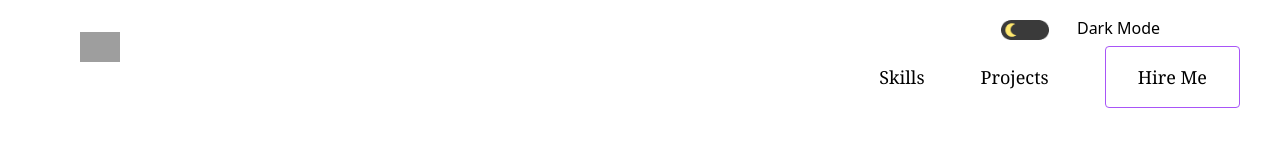
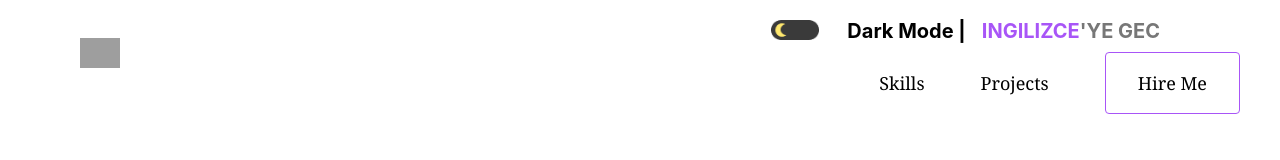
Before and after one commit to NdaTrky/kisiselportfolyo-s12, a React (Vite) app: page / in a window 1280 px wide. Shown: the top 160 px of the page. Built offline with nearby package versions, Linux system fonts and the light colour scheme; grey boxes are pictures that could not be loaded.

Commit message:
ingilizce türkçe dil desteği yapisi temel olarak olusturuldu

```diff
--- a/src/App.jsx
+++ b/src/App.jsx
@@ -2,6 +2,7 @@ import Header from './sections/Header';
 import Hero from './sections/Hero';
 import Skills from './sections/Skills';
 import Profile from './sections/Profile';
+import { useLanguage } from "./contexts/LanguageProvider";
 import Projects from './sections/Projects';
 import Footer from './sections/Footer';
 import useLocalStorage from './hooks/useLocalStorage';
@@ -10,6 +11,7 @@ import "./App.css";
 
 function App() {
   const [darkMode, setDarkMode] = useLocalStorage("darkMode", "light");
+  const { language, changeLang } = useLanguage();
 
   const changeDarkMode = () => {
     setDarkMode(darkMode === "light" ? "dark" : "light");
@@ -18,9 +20,11 @@ function App() {
   return (
     <div className={`h-screen ${darkMode === "dark" ? "bg-black text-white" : "bg-white text-black"}`}>
       <nav className="w-full flex justify-end items-end p-4 dark:bg-black">
+
+
         <button
           onClick={changeDarkMode}
-          className={`flex px-6  rounded-sm mr-20 ${darkMode === "dark" ? "text-white" : "text-black"}`}
+          className={`flex px-6 text-[#777777] font-bold font-[Inter] text-[20px] rounded-sm mr-20 ${darkMode === "dark" ? "text-white" : "text-black"}`}
         >
 
           <img
@@ -28,8 +32,29 @@ function App() {
             alt="Dark Mode Toggle"
             className="mr-7 mt-1 w-12 h-5 "
           />
-          Dark Mode
+          Dark Mode |
         </button>
+
+
+
+        <div>
+
+
+        <button
+
+  onClick={() => changeLang(language === 'tr' ? 'en' : 'tr')}
+  className="mx-2 relative right-[6rem]"
+>
+  <span className="text-purple-500  font-bold font-[Inter] text-[20px]">
+    {language === 'tr' ? "INGILIZCE" : "TURKCE"}
+  </span>
+  <span className="text-[#777777]  font-bold font-[Inter] text-[20px]">
+    {language === 'tr' ? "'YE GEC" : "'YE GEC"}
+  </span>
+</button>
+
+</div>
+
       </nav>
       <Header />
       <Hero />
--- /dev/null
+++ b/src/content/langdata.js
@@ -0,0 +1,24 @@
+export const languageData = {
+    tr: {
+      profileTitle: "Hakkımda",
+      profileDescription: "Ben yazılım geliştiricisiyim. Tutkulu ve kararlı bir şekilde kod yazıyorum.",
+      profilData: {
+        birthDate: "06/09/2001",
+        city: "Antalya",
+        education: "Ekonometri",
+        preferredRole: "Frontend, UI",
+        aboutMe: "Lorem ipsum, dolor sit amet consectetur adipisicing elit. Veniam aut, odit laborum aliquam voluptatum nisi mollitia. Mnima accusamus ratione soluta aperiam sit voluptate? Dicta quod deserunt quam temporibus cumque magnam!"
+      }
+    },
+    en: {
+      profileTitle: "About Me",
+      profileDescription: "I am a software developer. I write code passionately and with determination.",
+      profilData: {
+        birthDate: "09/06/2001",
+        city: "Antalya",
+        education: "Econometrics",
+        preferredRole: "Frontend, UI",
+        aboutMe: "Lorem ipsum dolor sit amet, consectetur adipisicing elit. Veniam aut, odit laborum aliquam voluptatum nisi mollitia. Minima accusamus ratione soluta aperiam sit voluptate? Dicta quod deserunt quam temporibus cumque magnam!"
+      }
+    }
+  };
--- /dev/null
+++ b/src/contexts/LanguageProvider.jsx
@@ -0,0 +1,17 @@
+import { createContext, useState, useContext } from "react";
+import { languageData } from "../content/langdata.js";
+
+const LanguageContext = createContext();
+export const LanguageProvider = ({ children }) => {
+  const [language, setLanguage] = useState("tr");
+  function changeLang(lang) {
+    setLanguage(lang);
+  }
+  const texts = languageData[language];
+  return (
+    <LanguageContext.Provider value={{ language, changeLang, texts }}>
+      {children}
+    </LanguageContext.Provider>
+  );
+};
+export const useLanguage = () => useContext(LanguageContext);
--- a/src/main.jsx
+++ b/src/main.jsx
@@ -1,10 +1,13 @@
-import { StrictMode } from 'react'
-import { createRoot } from 'react-dom/client'
-import App from './App.jsx'
-import './index.css'
-
-createRoot(document.getElementById('root')).render(
-  <StrictMode>
-    <App />
-  </StrictMode>,
-)
+import React from 'react';
+import ReactDOM from 'react-dom/client';
+import App from './App';
+import { LanguageProvider } from './contexts/LanguageProvider';
+import './index.css';
+const root = ReactDOM.createRoot(document.getElementById('root'));
+root.render(
+  <React.StrictMode>
+    <LanguageProvider>
+      <App />
+    </LanguageProvider>
+  </React.StrictMode>
+);
```
